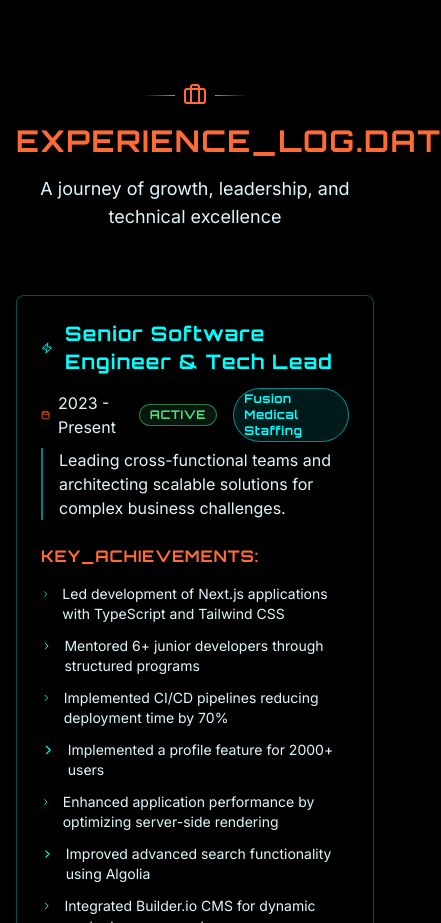
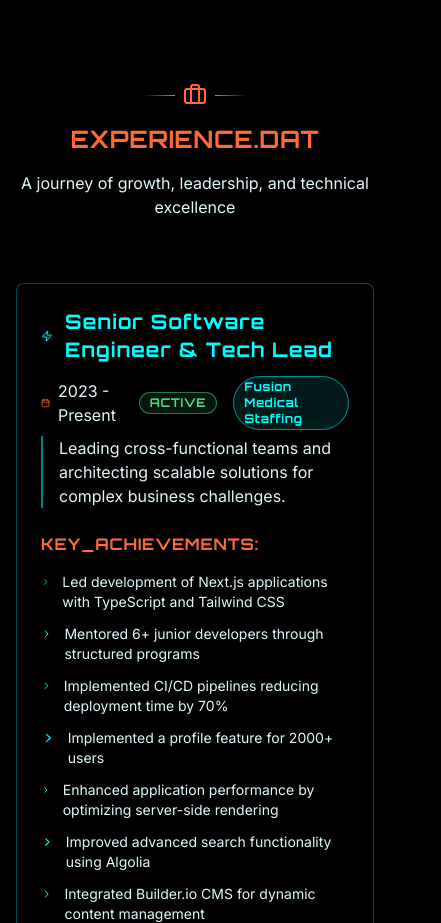
Before and after one commit to greenervigil/next-portfolio, a Next.js app: page / in a window 390 px wide. Shown: the part 2440-3363 px from the top of the page, 441 px wide, since content can reach past the window. Built offline with nearby package versions, Linux system fonts and the light colour scheme.

Commit message:
update experience for responsiveness

```diff
--- a/components/experience.tsx
+++ b/components/experience.tsx
@@ -123,10 +123,11 @@ export function Experience() {
               <Briefcase className="h-6 w-6 text-orange-400" />
               <div className="w-8 h-px bg-gradient-to-l from-transparent to-orange-400" />
             </div>
-            <h2 className="text-3xl sm:text-4xl font-orbitron font-bold mb-4 text-orange-400 tracking-wider">
-              EXPERIENCE_LOG.DAT
+            <h2 className="text-2xl sm:text-3xl lg:text-4xl font-orbitron font-bold mb-4 text-orange-400 tracking-wide sm:tracking-wider">
+              <span className="block sm:hidden">EXPERIENCE.DAT</span>
+              <span className="hidden sm:block">EXPERIENCE_LOG.DAT</span>
             </h2>
-            <p className="text-lg text-cyan-100 font-inter">
+            <p className="text-base sm:text-lg text-cyan-100 font-inter">
               A journey of growth, leadership, and technical excellence
             </p>
           </div>
```
